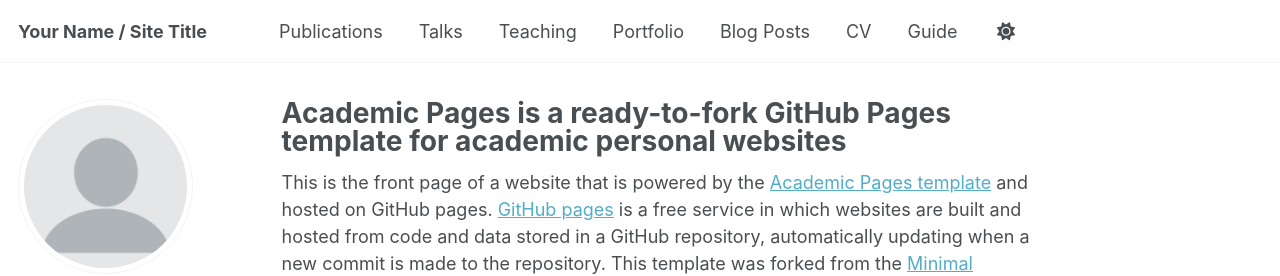
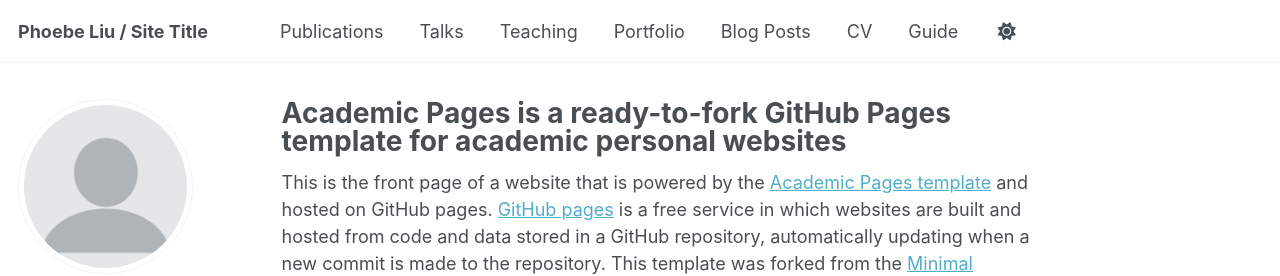
Before and after one commit to Phoebe-WCLiu/phoebe-wcliu.github.io, a Jekyll site: the page built from _pages/about.md, in a window 1280 px wide. Shown: the top 276 px of the page. Built offline with Jekyll 4.4.1, drawn with Linux system fonts in a browser that asks for light colours; some web fonts are replaced; a script that is not in the unit is left out.

Commit message:
Update _config.yml

```diff
--- a/_config.yml
+++ b/_config.yml
@@ -9,14 +9,14 @@
 # Basic Site Settings
 locale                   : "en-US"
 site_theme               : "default" # Currently available options are "default", "air"
-title                    : "Your Name / Site Title"
+title                    : "Phoebe Liu / Site Title"
 title_separator          : "-"
 name                     : &name "Phoebe Liu"
 description              : &description "Your Name's academic portfolio"   # Update this with a general description of your site, this is the default if not overridden by a page
-url                      : https://academicpages.github.io # The base hostname & protocol for your site e.g. "https://[your GitHub username].github.io",
+url                      : https://phoebe-wcliu.github.io/ # The base hostname & protocol for your site e.g. "https://[your GitHub username].github.io",
                                                            # or if you already have some other page hosted on Github then use "https://[your GitHub username].github.io/[Your Repo Name]"
 baseurl                  : "" # the subpath of your site, e.g. "/blog"
-repository               : "academicpages/academicpages.github.io"
+repository               : "phoebe-wcliu/phoebe-wcliu.github.io"
 
 # Site Author - The following control what appear as part of the author content on the side bar.
 #               If a field is blank the icon and link will not appear, otherwise it will be shown.
```
